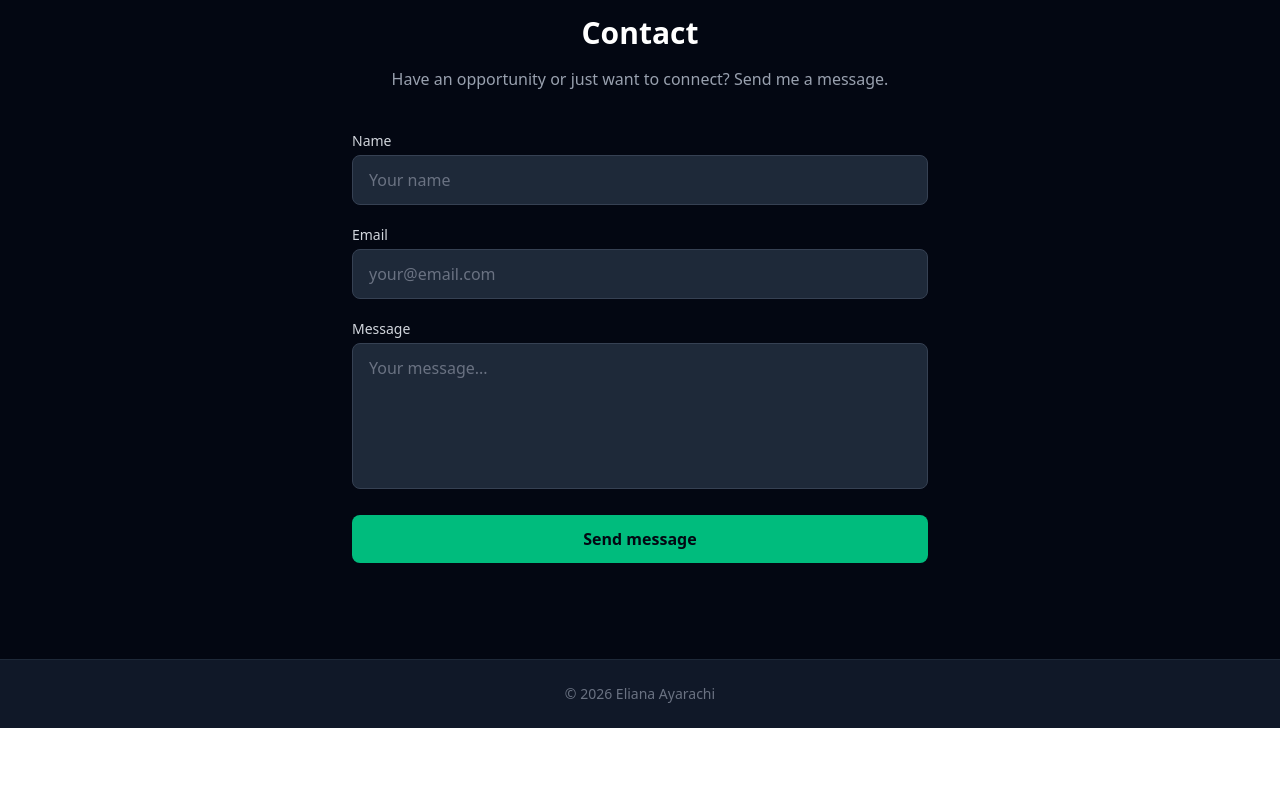
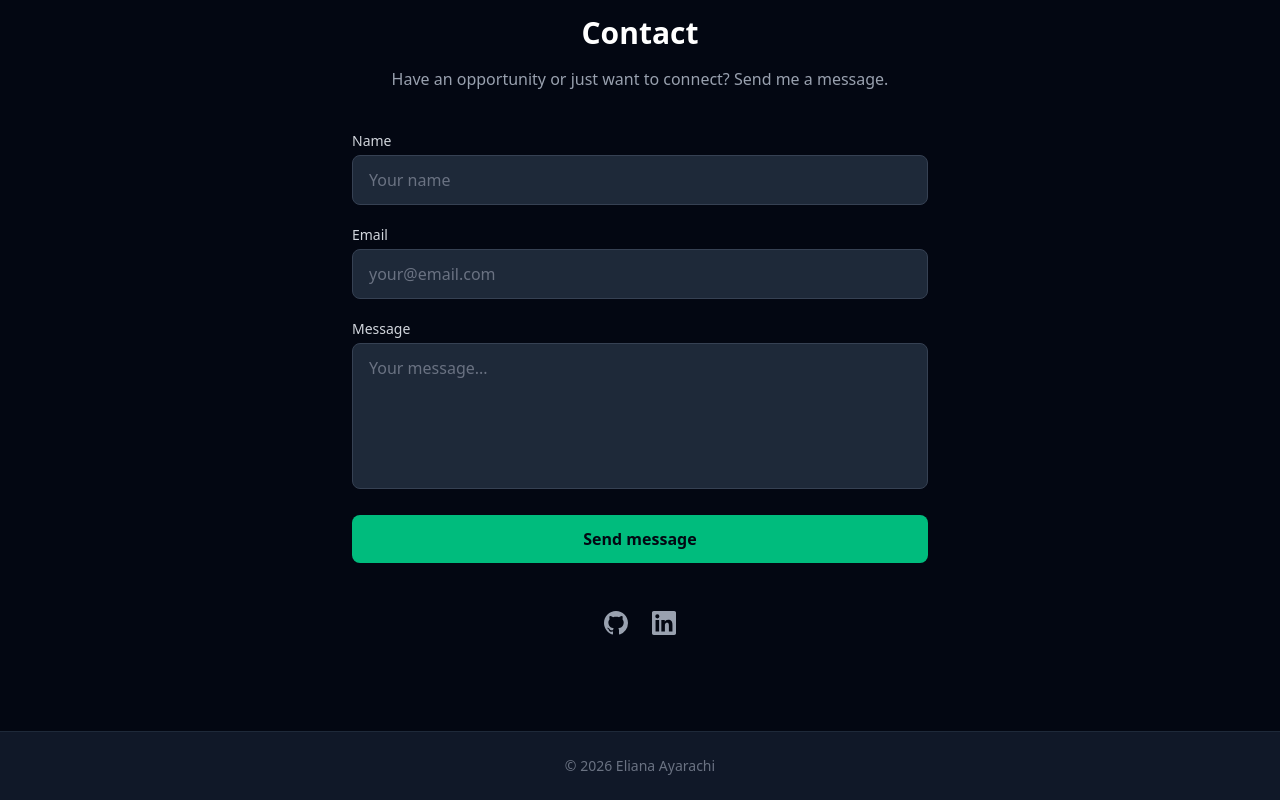
Before and after one commit to ayarachi/mi-portfolio, a React (Vite) app: page / in a window 1280 px wide. Shown: the part 2172-2972 px from the top of the page. Before the commit the page ends 2900 px from the top, so only its background shows below. Built offline with nearby package versions, Linux system fonts and the light colour scheme.

Commit message:
Add Contact section with EmailJS integration

```diff
--- a/package.json
+++ b/package.json
@@ -10,6 +10,7 @@
     "preview": "vite preview"
   },
   "dependencies": {
+    "@emailjs/browser": "^4.4.1",
     "react": "^19.2.0",
     "react-dom": "^19.2.0"
   },
--- a/src/components/Contact.jsx
+++ b/src/components/Contact.jsx
@@ -1,4 +1,54 @@
+import { useState, useRef } from "react";
+import emailjs from '@emailjs/browser';
+
+const SERVICE_ID = "service_maaflev";
+const TEMPLATE_ID = "template_00ayl12";
+const PUBLIC_KEY = "JRjJ0HSShken78qFS";
+
+const socials = [
+  {
+    name: "GitHub",
+    href: "https://github.com/ayarachi",
+    icon: (
+      <svg viewBox="0 0 24 24" fill="currentColor" className="w-6 h-6">
+        <path d="M12 0C5.37 0 0 5.37 0 12c0 5.31 3.435 9.795 8.205 11.385.6.105.825-.255.825-.57 0-.285-.015-1.23-.015-2.235-3.015.555-3.795-.735-4.035-1.41-.135-.345-.72-1.41-1.23-1.695-.42-.225-1.02-.78-.015-.795.945-.015 1.62.87 1.845 1.23 1.08 1.815 2.805 1.305 3.495.99.105-.78.42-1.305.765-1.605-2.67-.3-5.46-1.335-5.46-5.925 0-1.305.465-2.385 1.23-3.225-.12-.3-.54-1.53.12-3.18 0 0 1.005-.315 3.3 1.23.96-.27 1.98-.405 3-.405s2.04.135 3 .405c2.295-1.56 3.3-1.23 3.3-1.23.66 1.65.24 2.88.12 3.18.765.84 1.23 1.905 1.23 3.225 0 4.605-2.805 5.625-5.475 5.925.435.375.81 1.095.81 2.22 0 1.605-.015 2.895-.015 3.3 0 .315.225.69.825.57A12.02 12.02 0 0 0 24 12c0-6.63-5.37-12-12-12z" />
+      </svg>
+    ),
+  },
+  {
+    name: "LinkedIn",
+    href: "https://www.linkedin.com/in/ayarachi/",
+    icon: (
+      <svg viewBox="0 0 24 24" fill="currentColor" className="w-6 h-6">
+        <path d="M20.447 20.452h-3.554v-5.569c0-1.328-.027-3.037-1.852-3.037-1.853 0-2.136 1.445-2.136 2.939v5.667H9.351V9h3.414v1.561h.046c.477-.9 1.637-1.85 3.37-1.85 3.601 0 4.267 2.37 4.267 5.455v6.286zM5.337 7.433a2.062 2.062 0 0 1-2.063-2.065 2.064 2.064 0 1 1 2.063 2.065zm1.782 13.019H3.555V9h3.564v11.452zM22.225 0H1.771C.792 0 0 .774 0 1.729v20.542C0 23.227.792 24 1.771 24h20.451C23.2 24 24 23.227 24 22.271V1.729C24 .774 23.2 0 22.222 0h.003z" />
+      </svg>
+    ),
+  },
+];
+
 function Contact() {
+  const formRef = useRef();
+  const [status, setStatus] = useState(null); // null | "success" | "error"
+  const [sending, setSending] = useState(false);
+
+  function handleSubmit(e) {
+    e.preventDefault();
+    setSending(true);
+    setStatus(null);
+
+    emailjs.sendForm(SERVICE_ID, TEMPLATE_ID, formRef.current, { publicKey: PUBLIC_KEY })
+      .then(() => {
+        setStatus("success");
+        formRef.current.reset();
+      })
+      .catch(() => {
+        setStatus("error");
+      })
+      .finally(() => {
+        setSending(false);
+      });
+  }
+
   return (
     <section id="contact" className="bg-gray-950 px-6 py-24">
       <div className="max-w-xl mx-auto">
@@ -9,13 +59,15 @@
           Have an opportunity or just want to connect? Send me a message.
         </p>
 
-        <form className="flex flex-col gap-5">
+        <form ref={formRef} onSubmit={handleSubmit} className="flex flex-col gap-5">
           <div>
             <label className="block text-sm font-medium text-gray-300 mb-1">
               Name
             </label>
             <input
               type="text"
+              name="from_name"
+              required
               placeholder="Your name"
               className="w-full bg-gray-800 border border-gray-700 text-gray-100 placeholder-gray-500 rounded-lg px-4 py-3 focus:outline-none focus:border-emerald-500 transition-colors duration-200"
             />
@@ -26,6 +78,8 @@
             </label>
             <input
               type="email"
+              name="from_email"
+              required
               placeholder="your@email.com"
               className="w-full bg-gray-800 border border-gray-700 text-gray-100 placeholder-gray-500 rounded-lg px-4 py-3 focus:outline-none focus:border-emerald-500 transition-colors duration-200"
             />
@@ -35,18 +89,48 @@
               Message
             </label>
             <textarea
+              name="message"
               rows={5}
+              required
               placeholder="Your message..."
               className="w-full bg-gray-800 border border-gray-700 text-gray-100 placeholder-gray-500 rounded-lg px-4 py-3 focus:outline-none focus:border-emerald-500 transition-colors duration-200 resize-none"
             />
           </div>
+
           <button
             type="submit"
-            className="bg-emerald-500 hover:bg-emerald-400 text-gray-950 font-semibold px-6 py-3 rounded-lg transition-colors duration-200"
+            disabled={sending}
+            className="bg-emerald-500 hover:bg-emerald-400 disabled:opacity-50 disabled:cursor-not-allowed text-gray-950 font-semibold px-6 py-3 rounded-lg transition-colors duration-200"
           >
-            Send message
+            {sending ? "Sending..." : "Send message"}
           </button>
+
+          {status === "success" && (
+            <p className="text-emerald-400 text-sm text-center">
+              Message sent! I'll get back to you soon.
+            </p>
+          )}
+          {status === "error" && (
+            <p className="text-red-400 text-sm text-center">
+              Something went wrong. Please try again or reach out directly via LinkedIn.
+            </p>
+          )}
         </form>
+
+        <div className="flex justify-center gap-6 mt-12">
+          {socials.map(({ name, href, icon }) => (
+            <a
+              key={name}
+              href={href}
+              target="_blank"
+              rel="noopener noreferrer"
+              aria-label={name}
+              className="text-gray-400 hover:text-emerald-400 transition-colors duration-200"
+            >
+              {icon}
+            </a>
+          ))}
+        </div>
       </div>
     </section>
   );
```
Also changed, not shown: 1 other file (tests, documents, lock files or other folders).
